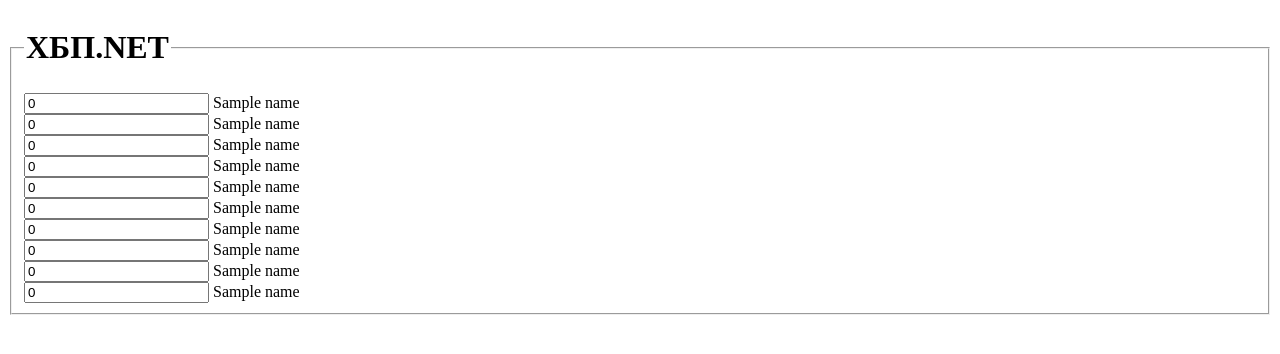
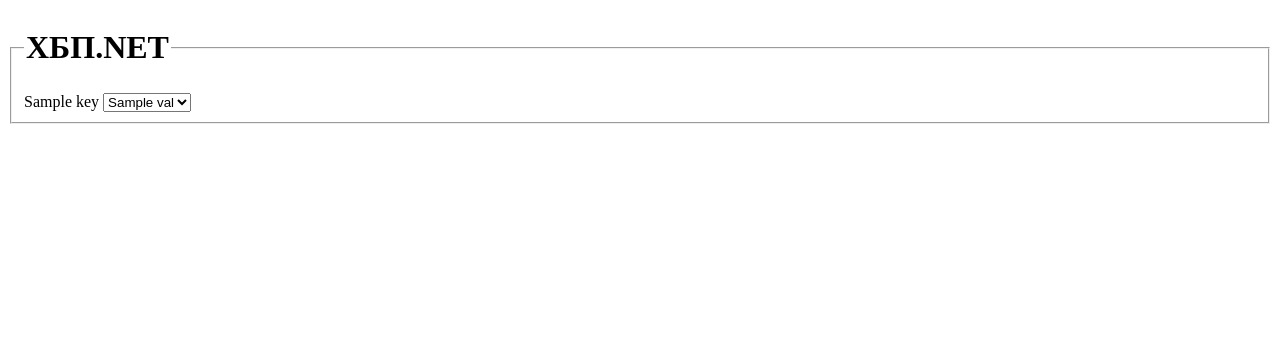
Before and after one commit to danil99152/CKD_NET, a Python web app: template templates/index.html in a window 1280 px wide. Shown: the top 354 px of the page. Run offline with Jinja, Linux system fonts and the light colour scheme; the template is opened without the code that fills it: most values are stand-ins (such as "Sample title", 1, 10 or a date in 2020).

Commit message:
[ADDED] frontend

```diff
--- a/routers.py
+++ b/routers.py
@@ -8,7 +8,7 @@ from service.routers import router
 
 services_router = APIRouter(prefix='')
 
-templates = Jinja2Templates(directory=f'{settings.APP_PATH}/templates')
+templates = Jinja2Templates(directory=f'{settings.APP_PATH}/templates/')
 
 # app.include_router(router=auth_router)
 services_router.include_router(router=router)
@@ -16,6 +16,6 @@ services_router.include_router(router=router)
 
 @services_router.get('/', response_class=HTMLResponse)
 async def index(request: Request):
-    columns = list(settings.cat_columns)
+    columns = dict(settings.cat_columns)
     return templates.TemplateResponse('index.html', {'request': request,
                                                      'columns': columns})
--- a/templates/analysis.html
+++ b/templates/analysis.html
@@ -2,8 +2,13 @@
 <legend>
     <h1>ХБП.NET</h1>
 </legend>
-    {% for i in range(columns) %}
-        {% set index = i %}
-        {% include 'field.html' %}
+    {% for key, value in columns.items() %}
+        {% set key = key %}
+        {% set value = value %}
+        {% if not value %}
+            {% include 'field.html' %}
+        {% else %}
+            {% include 'cat_field.html' %}
+        {% endif %}
     {% endfor %}
 </fieldset>
--- /dev/null
+++ b/templates/cat_field.html
@@ -0,0 +1,7 @@
+<label for="{{ key }}">{{ key }}</label>
+<select name={{ key }} id="{{ key }}"/>
+{% for val in value %}
+  <option value={{val}}>{{val}}</option>
+{% endfor %}
+</select>
+<br/>
--- a/templates/field.html
+++ b/templates/field.html
@@ -1,3 +1,3 @@
-<input type='number' id="{{ name }}" value="0" min="0"/>
-<label for="{{ name }}">{{ name }}</label>
+<label for="{{ key }}">{{ key }}</label>
+<input type='number' id="{{ key }}" value="0" min="0"/>
 <br/>
--- a/templates/index.html
+++ b/templates/index.html
@@ -1,6 +1,5 @@
 {% extends 'layout.html' %}
 {% block head %}
-    <link href="{{ url_for('static', path='/styles.css/') }}" rel="stylesheet">
     <title> ХБП.NET </title>
     {{ super() }}
 {% endblock %}
--- a/templates/static/styles.css
+++ /dev/null
@@ -1,17 +0,0 @@
-* {
-    box-sizing: border-box;
-}
-
-/* Create four equal columns that floats next to each other */
-.column {
-    float: left;
-    width: 25%;
-    padding: 10px;
-}
-
-/* Clear floats after the columns */
-.row:after {
-    content: "";
-    display: table;
-    clear: both;
-}
```
